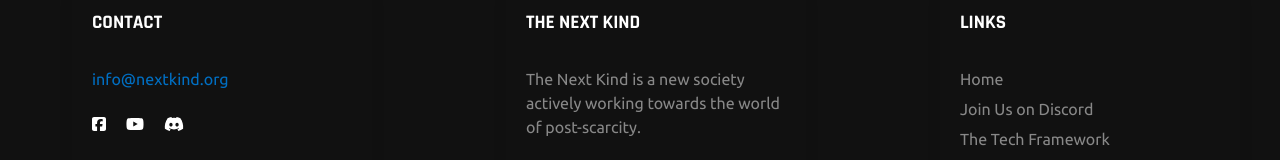
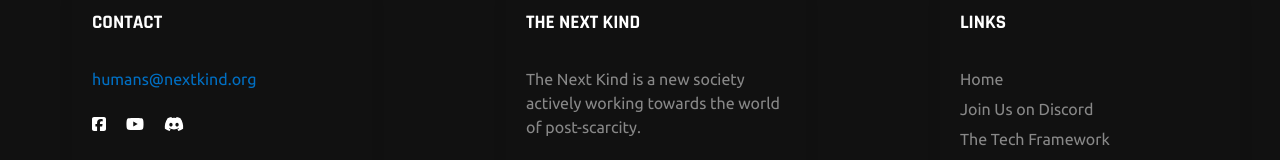
Before and after one commit to NextKind/website, a Vue app: page / in a window 1280 px wide. Shown: the part 3462-3622 px from the top of the page. Built offline with nearby package versions, Linux system fonts and the light colour scheme.

Commit message:
feat: email address added

```diff
--- a/src/components/CTASection.vue
+++ b/src/components/CTASection.vue
@@ -18,7 +18,7 @@
             <font-awesome-icon :icon="[ 'fab' , 'discord' ]" /> Discord
           </a>
           <a class="button"
-            href="#"
+            href="mailto:humans@nextkind.org"
             target="_blank"
           >
             <font-awesome-icon :icon="[ 'fas' , 'envelope' ]" /> Email Us
--- a/src/components/SectionFooter.vue
+++ b/src/components/SectionFooter.vue
@@ -4,7 +4,7 @@
     <div class="link-boxes">
       <ul class="box">
         <li class="link_name">Contact</li>
-        <li><a class="email" href="mailto:info@nextkind.org">info@nextkind.org</a></li>
+        <li><a class="email" href="mailto:humans@nextkind.org">humans@nextkind.org</a></li>
 
       <div class="media-icons">
           <SocialIcon
```
